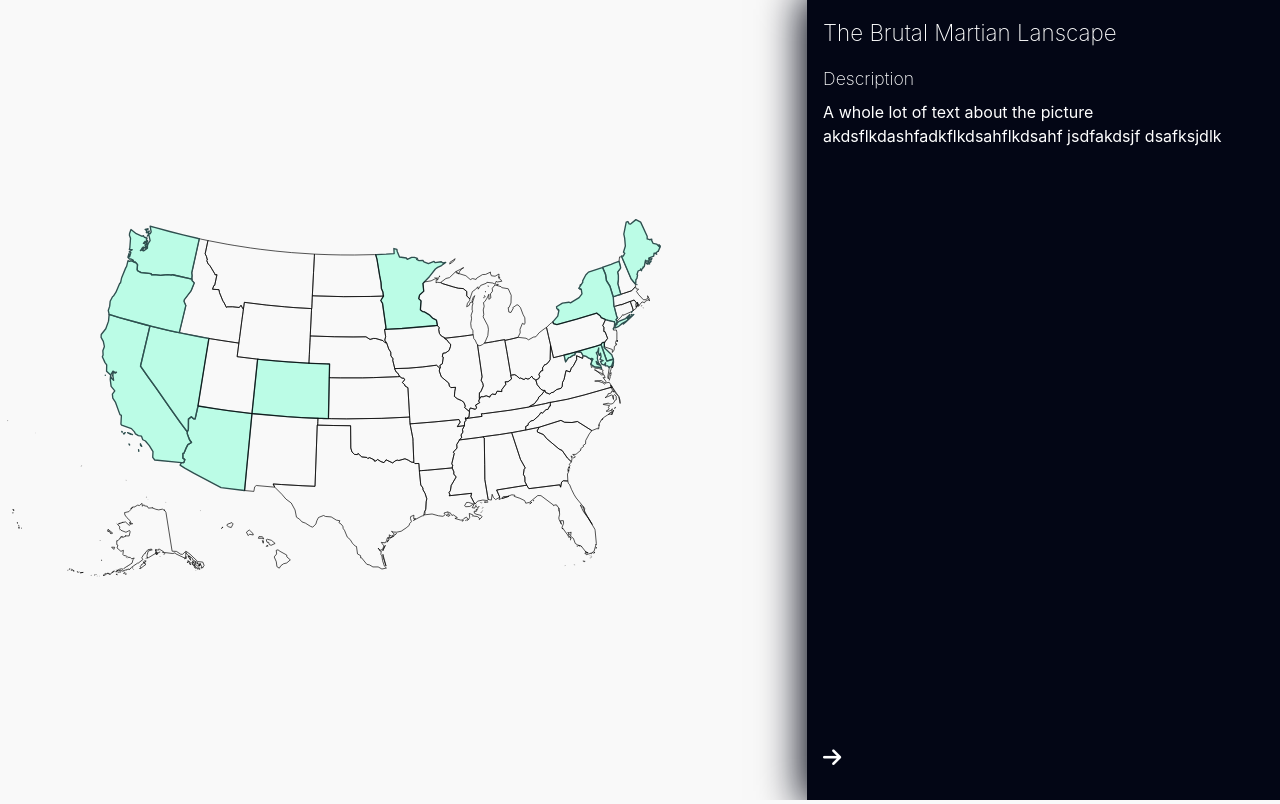
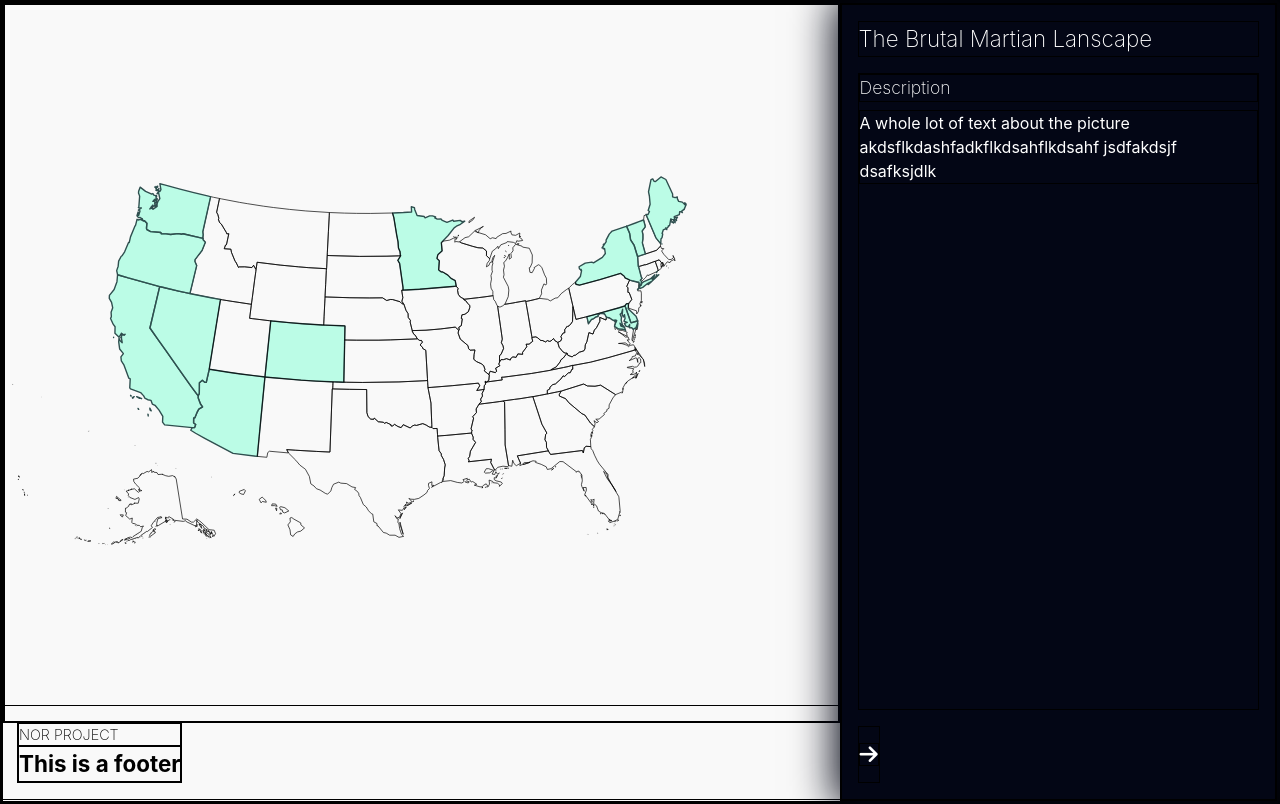
Before and after one commit to liangchow/reactjs-nor-map, a React (Vite) app: page / in a window 1280 px wide. Built offline with nearby package versions, Linux system fonts and the light colour scheme.

Commit message:
Add footer
Add footer component

```diff
--- a/components/Footer.jsx
+++ b/components/Footer.jsx
@@ -2,8 +2,11 @@ import React from 'react'
 
 export default function Footer() {
   return (
-    <div>
-        <h2>This is a footer</h2>
-    </div>
+    <footer>
+      <div>
+         <h1>NOR PROJECT</h1>
+         <h2>This is a footer</h2>
+      </div>
+    </footer>
   )
 }
--- a/src/App.jsx
+++ b/src/App.jsx
@@ -19,6 +19,7 @@ function App() {
     <>
       <Main handleToggleModalMap={handleToggleModalMap} />
       {showModal && (<SideBar handleToggleModal= {handleToggleModal} />)}
+      <Footer />
     </>
   )
 }
--- a/src/index.css
+++ b/src/index.css
@@ -16,7 +16,7 @@
   margin: 0;
   padding: 0;
   box-sizing: border-box;
-  /* border: 1px solid black !important; */
+  border: 1px solid black !important;
 }
 
 #root {
@@ -38,8 +38,8 @@ path {
 .imgContainer {
   display: flex;
   flex-direction: column;
-  max-height: 100vh;
-  width: 80vw;
+  max-height: 90vh;
+  width: 90vw;
 }
 
 .norMap {
@@ -133,6 +133,35 @@ path {
   font-weight: 200;
 }
 
+footer {
+  position: fixed;
+  bottom: 0;
+  left: 0;
+  width: 100%;
+  display: flex;
+  align-items: center;
+  gap: 1rem;
+  padding: 1rem;
+}
+
+footer div {
+  inset: 0;
+  z-index: -1;
+  display: flex;
+  flex-direction: column;
+}
+
+footer h1 {
+  color: black;
+  font-size: 0.9rem;
+  font-weight: 200;
+}
+
+footer h2 {
+  color: black;
+  font-size: 1.4rem;
+}
+
 @media (min-width: 640px) {
   .sidebar {
     position: relative;
```
Also changed, not shown: src/assets/us-map.svg.
